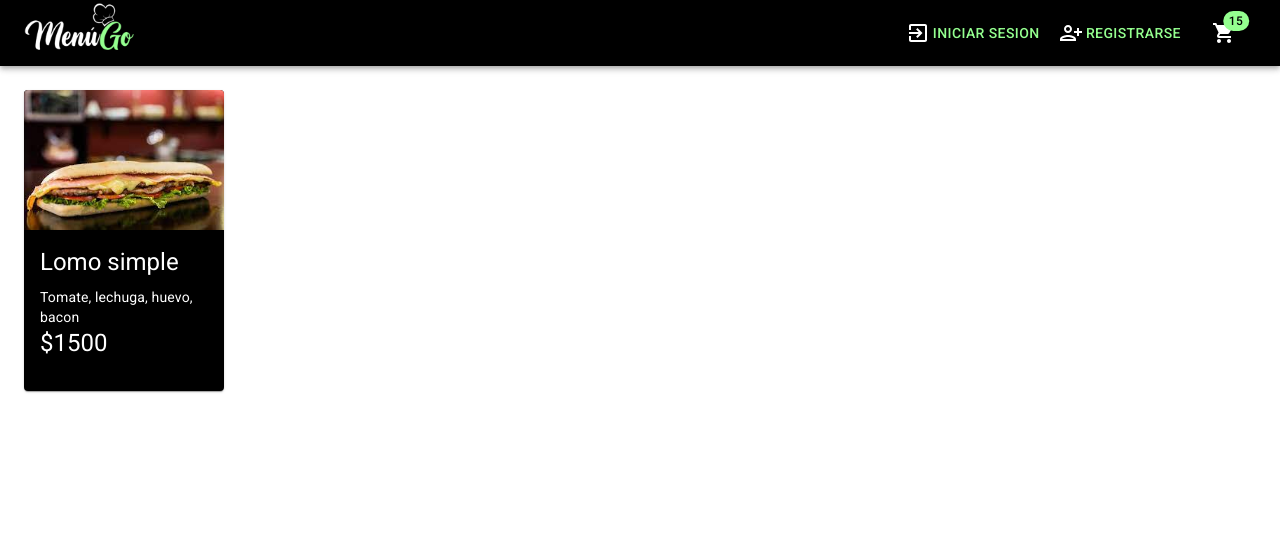
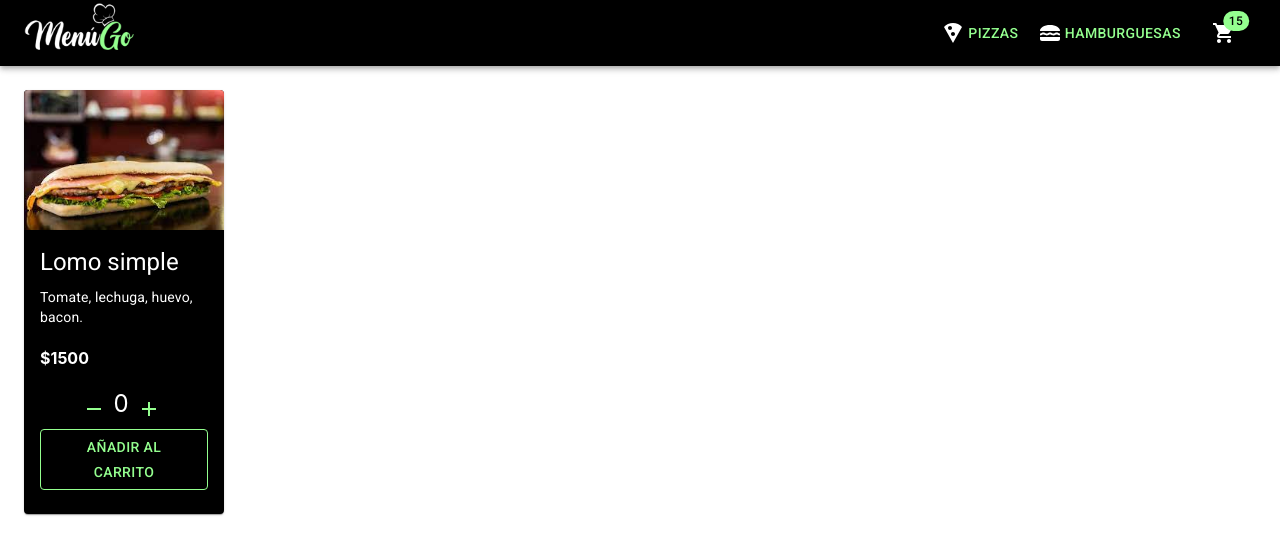
Before and after one commit to 2maxisaldivia/Ecommerce-Saldivia, a React (Create React App) app: page / in a window 1280 px wide. Shown: the top 554 px of the page. Built offline with nearby package versions, Linux system fonts and the light colour scheme.

Commit message:
Adicion del componente ItemCount y el boton Agregar al Carrito.

```diff
--- a/src/App.js
+++ b/src/App.js
@@ -1,12 +1,13 @@
 import './App.css';
 import NavBar from './components/NavBar';
 import ItemListContainer from './components/ItemListContainer';
+import ItemCount from './components/ItemCount';
 
 function App() {
   return (
     <>
     <NavBar />
-    <ItemListContainer nombre={"Lomo simple"} precio={1500} descripcion={"Tomate, lechuga, huevo, bacon"} />
+    <ItemListContainer nombre={"Lomo simple"} precio={1500} descripcion={"Tomate, lechuga, huevo, bacon."} />
     </>
   );
 }
--- /dev/null
+++ b/src/components/ItemCount.js
@@ -0,0 +1,34 @@
+import React, { useState } from 'react'
+import ButtonGroup from '@mui/material/ButtonGroup';
+import AddIcon from '@mui/icons-material/Add';
+import RemoveIcon from '@mui/icons-material/Remove';
+import IconButton from '@mui/material/IconButton';
+
+function ItemCount({stock, initial}) {
+    const ButtonGroupStyles = {
+        marginLeft: "20%"
+    }
+    const buttonStyles = {
+        backgroundColor: "#000",
+        color: "#94ff8f",
+        borderColor: "#000"
+    }
+    const divStyles = {
+        fontSize: "18pt",
+        color: "#fff"
+    }
+
+    const [count, setCount] = useState(initial);
+
+    return (
+        <div>
+        <ButtonGroup disableElevation variant="contained" style={ButtonGroupStyles}>
+            <IconButton onClick={() => setCount(count > initial ? count - 1 : count)} style={buttonStyles}> <RemoveIcon /> </IconButton>
+            <div style={divStyles}>{count}</div>
+            <IconButton onClick={()=> setCount(count < stock ? count + 1 : count)} style={buttonStyles}> <AddIcon/> </IconButton>
+        </ButtonGroup >
+        </div>
+    )
+}
+
+export default ItemCount;
--- a/src/components/ItemListContainer.js
+++ b/src/components/ItemListContainer.js
@@ -1,12 +1,16 @@
 import React from 'react'
 import Card from '@mui/material/Card';
-import CardActions from '@mui/material/CardActions';
 import CardContent from '@mui/material/CardContent';
 import CardMedia from '@mui/material/CardMedia';
 import Button from '@mui/material/Button';
 import Typography from '@mui/material/Typography';
+import ItemCount from './ItemCount';
 
 function ItemListContainer({nombre, precio, descripcion}) {
+  const buttonStyles = {
+    color: "#94ff8f",
+    borderColor: "#94ff8f"
+  }
   return (
     <>
     <Card sx={{ maxWidth: 200, margin: 3, backgroundColor:"#000"}}>
@@ -20,11 +24,13 @@ function ItemListContainer({nombre, precio, descripcion}) {
         {nombre}
         </Typography>
         <Typography variant="body2" color="#fff">{descripcion}</Typography>
-        <Typography gutterBottom variant="h5" component="div" color="#fff">${precio}</Typography>
+        <h4 style={{color: "#fff"}}>${precio}</h4>
+        <ItemCount stock={5} initial={0} />
+        <Button style={buttonStyles} variant="outlined">Añadir al carrito</Button>
       </CardContent>
+
     </Card>
     </>
   )
 }
-
 export default ItemListContainer
--- a/src/components/NavBar.js
+++ b/src/components/NavBar.js
@@ -6,8 +6,10 @@ import {
   Button,
   IconButton}  from '@mui/material';
 import CartWidget from "./CartWidget";
-import ExitToAppIcon from '@mui/icons-material/ExitToApp';
-import PersonAddAltIcon from '@mui/icons-material/PersonAddAlt';
+import LocalPizzaIcon from '@mui/icons-material/LocalPizza';
+import LunchDiningIcon from '@mui/icons-material/LunchDining';
+// import ExitToAppIcon from '@mui/icons-material/ExitToApp';
+// import PersonAddAltIcon from '@mui/icons-material/PersonAddAlt';
 
 
 export default function NavBar() {
@@ -15,7 +17,6 @@ export default function NavBar() {
     const logoStyles = {
         width: "7rem",
     }
-
     const appBarStyles = {
         backgroundColor : "#000"
     }
@@ -34,6 +35,18 @@ export default function NavBar() {
           </Typography>
 
           <Button color="inherit">
+            <LocalPizzaIcon  />
+            <div style={colorStyle}>Pizzas</div>
+          </Button>
+
+          <Button color="inherit">
+            <LunchDiningIcon  />
+            <div style={colorStyle}>Hamburguesas</div>
+          </Button>
+
+          {/* {Botones iniciar sesion y registrarse.} */}
+
+          {/* <Button color="inherit">
             <ExitToAppIcon  />
             <div style={colorStyle}>Iniciar Sesion</div>
           </Button>
@@ -41,7 +54,7 @@ export default function NavBar() {
           <Button color="inherit">
             <PersonAddAltIcon  />
             <div style={colorStyle}>Registrarse</div>
-            </Button>
+            </Button> */}
 
           <CartWidget numberCart={15} />
 
--- a/src/index.js
+++ b/src/index.js
@@ -6,9 +6,8 @@ import reportWebVitals from './reportWebVitals';
 
 const root = ReactDOM.createRoot(document.getElementById('root'));
 root.render(
-  <React.StrictMode>
     <App />
-  </React.StrictMode>
+
 );
 
 // If you want to start measuring performance in your app, pass a function
```
Also changed, not shown: src/components/CartWidget.js (+4 -5 lines).
